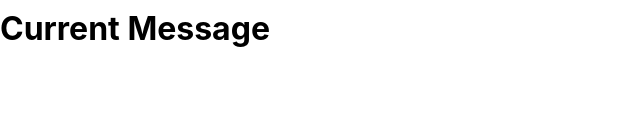
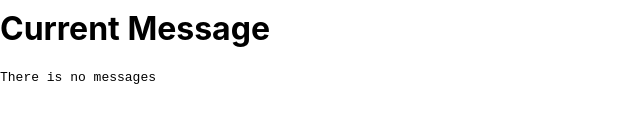
Before and after one commit to StefanoQuiroz/REACT-MERN-REVIEW, a React (Create React App) app in the folder class/prebox-generator/: page / in a window 1280 px wide. Shown: the part 166-300 px from the top of the page, without its empty margins (0-640 px from the left). Built offline with nearby package versions, Linux system fonts and the light colour scheme.

Commit message:
Learning Function props

```diff
--- a/class/prebox-generator/src/App.js
+++ b/class/prebox-generator/src/App.js
@@ -7,14 +7,20 @@ import MessageDisplay from './levantandoEstados/MessageDisplay';
 
 function App() {
 
-  const [message, setMessage] = useState("");
+  const [currentMessage, setCurrentMessage] = useState("There is no messages");
+  //(2) actualiza el currentMessage con el setCurrentMessage(msg = toma del input)
+  console.log({2:currentMessage})
+  const youHaveGotMail = (mensaje) => {
+    setCurrentMessage(mensaje);
+  }
 
   return (
     <div className="App">
       {/* <Button variant="contained" color="primary" href="https://www.google.com" fullWidth>Google</Button> */}
       {/* <Groceries/> */}
-      <MessageForm msg={message} setMsg={setMessage}/>
-      <MessageDisplay message={message}/>
+      <MessageForm funcMsg={youHaveGotMail}/>
+      {/* (le pasa al message props el valor nuevo del currentMessage) */}
+      <MessageDisplay message={currentMessage}/>
     </div>
   );
 }
--- a/class/prebox-generator/src/levantandoEstados/MessageForm.jsx
+++ b/class/prebox-generator/src/levantandoEstados/MessageForm.jsx
@@ -1,10 +1,14 @@
-import React from 'react';
+import React, { useState } from 'react';
 
-const MessageForm = ({msg, setMsg}) => {
+const MessageForm = ({funcMsg}) => {
+
+    const [msg, setMsg] = useState("");
 
     const onSubmit = (event) => {
         event.preventDefault();
-        console.log({msg});
+        console.log({1:msg});
+        // (1) llamamos este prop funcion con el (argumento msg que toma el input)
+        funcMsg(msg);
     }
 
     return (
```
